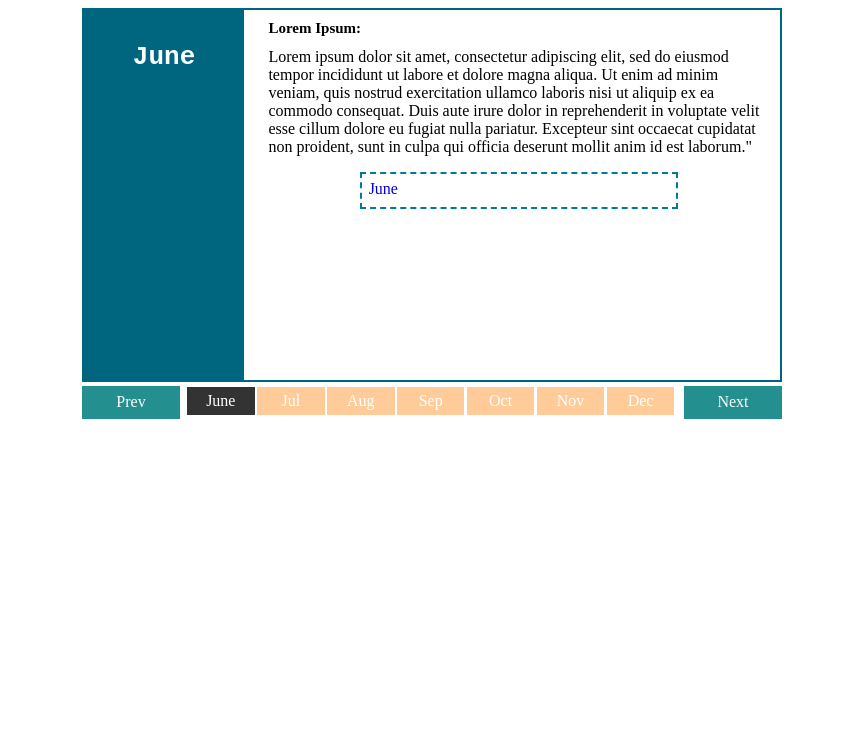
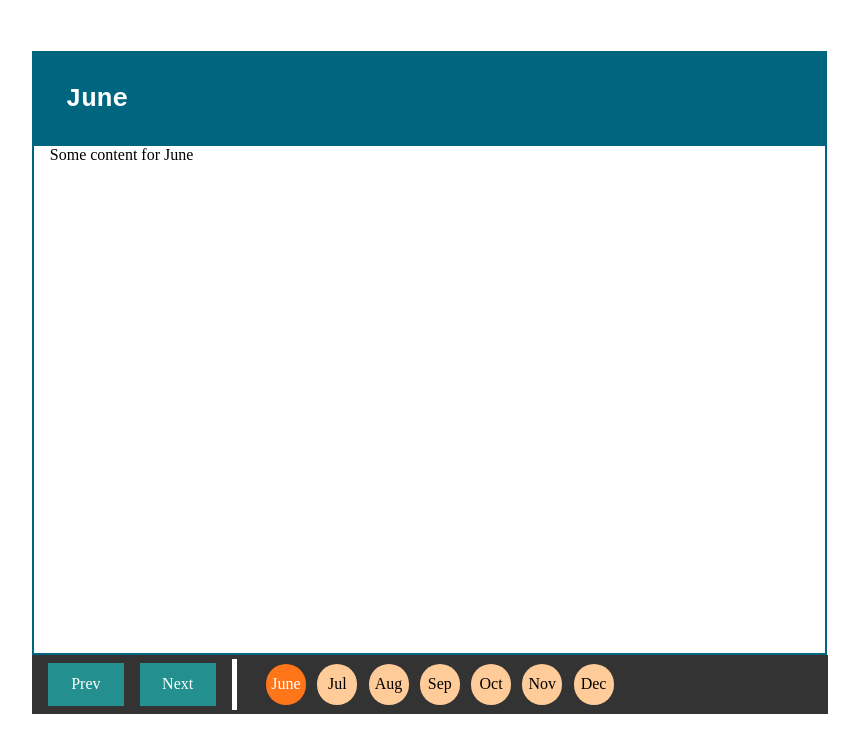
Before and after one commit to Mustafa-Haidari/slideshow-JS, a plain HTML site: page index.html in a window 1280 px wide. Shown: the whole page, without its empty margins (208-1067 px from the left). Drawn offline with Linux system fonts and the light colour scheme.

Commit message:
Add files via upload
This new files contain some updates to the UI

```diff
--- a/index.html
+++ b/index.html
@@ -1,12 +1,10 @@
 <link rel="stylesheet" href="style.css">
-
-
 
 
 <div class="container" id="monthlyprayer">
 
 
-    <div class="inner-wrapper">
+	<div class="content-wrapper">
 
 		<div class="slide">
 			<div class="monthDiv">
@@ -14,17 +12,7 @@
 					<h1>June</h1>
 				</div>
 				<div class="right">
-
-                    <h3>Lorem Ipsum:</h3>
-                    <p>Lorem ipsum dolor sit amet, consectetur adipiscing elit, sed do eiusmod tempor incididunt ut labore et dolore magna aliqua. Ut enim ad minim veniam, quis nostrud exercitation ullamco laboris nisi ut aliquip ex ea commodo consequat. Duis aute irure dolor in reprehenderit in voluptate velit esse cillum dolore eu fugiat nulla pariatur. Excepteur sint occaecat cupidatat non proident, sunt in culpa qui officia deserunt mollit anim id est laborum."</p>
-
-
-					<a href="#" target="_blank"><div class="parent-resource">
-                            <div class="resource">
-                                <p>June</p>
-                            </div>
-                    </div></a>
-
+				<p>Some content for June</p>
 				</div>
 			</div>
 		</div>
@@ -35,17 +23,7 @@
 					<h1>July</h1>
 				</div>
 				<div class="right">
-
-                    <h3>Lorem Ipsum:</h3>
-                    <p>Lorem ipsum dolor sit amet, consectetur adipiscing elit, sed do eiusmod tempor incididunt ut labore et dolore magna aliqua. Ut enim ad minim veniam, quis nostrud exercitation ullamco laboris nisi ut aliquip ex ea commodo consequat. Duis aute irure dolor in reprehenderit in voluptate velit esse cillum dolore eu fugiat nulla pariatur.</p>
-
-
-					<a href="#" target="_blank"><div class="parent-resource">
-                            <div class="resource">
-                                <p>July</p>
-                            </div>
-                    </div></a>
-
+				<p>Some content for July</p>
 				</div>
 			</div>
 		</div>
@@ -54,19 +32,10 @@
 			<div class="monthDiv">
 				<div class="left">
 					<h1>August</h1>
+
 				</div>
 				<div class="right">
-
-                    <h3>Lorem Ipsum:</h3>
-                    <p>Lorem ipsum dolor sit amet, consectetur adipiscing elit, sed do eiusmod tempor incididunt ut labore et dolore magna aliqua. Ut enim ad minim veniam, quis nostrud exercitation ullamco laboris nisi ut aliquip ex ea commodo consequat.</p>
-
-
-					<a href="#" target="_blank"><div class="parent-resource">
-                            <div class="resource">
-                                <p>August</p>
-                            </div>
-                    </div></a>
-
+				<p>Some content for August</p>
 				</div>
 			</div>
 		</div>
@@ -76,19 +45,13 @@
 				<div class="left">
 					<h1>September</h1>
 				</div>
-                <div class="right">
-
-                    <h3>Lorem Ipsum:</h3>
-                    <p>Lorem ipsum dolor sit amet, consectetur adipiscing elit, sed do eiusmod tempor incididunt ut labore et dolore magna aliqua. Ut enim ad minim veniam, quis nostrud exercitation ullamco laboris nisi ut aliquip ex ea commodo consequat. Duis aute irure dolor in reprehenderit in voluptate velit esse cillum dolore eu fugiat nulla pariatur.</p>
 
 
-					<a href="#" target="_blank"><div class="parent-resource">
-                            <div class="resource">
-                                <p>September</p>
+				<div class="right">
+				<p>Some content for September</p>
 				</div>
-                    </div></a>
 
-                </div>
+
 			</div>
 		</div>
 
@@ -98,17 +61,7 @@
 					<h1>October</h1>
 				</div>
 				<div class="right">
-
-                    <h3>Lorem Ipsum:</h3>
-                    <p>Lorem ipsum dolor sit amet, consectetur adipiscing elit, sed do eiusmod tempor incididunt ut labore et dolore magna aliqua.</p>
-
-
-					<a href="#" target="_blank"><div class="parent-resource">
-                            <div class="resource">
-                                <p>October</p>
-                            </div>
-                    </div></a>
-
+				<p>Some content for October</p>
 				</div>
 			</div>
 		</div>
@@ -119,17 +72,7 @@
 					<h1>November</h1>
 				</div>
 				<div class="right">
-
-                    <h3>Lorem Ipsum:</h3>
-                    <p>Lorem ipsum dolor sit amet, consectetur adipiscing elit, sed do eiusmod tempor incididunt ut labore et dolore magna aliqua. Ut enim ad minim veniam, quis nostrud exercitation ullamco laboris nisi ut aliquip ex ea commodo consequat. Duis aute irure dolor in reprehenderit in voluptate velit esse cillum dolore eu fugiat nulla pariatur. Excepteur sint occaecat cupidatat non proident, sunt in culpa qui officia deserunt mollit anim id est laborum."</p>
-
-
-					<a href="#" target="_blank"><div class="parent-resource">
-                            <div class="resource">
-                                <p>November</p>
-                            </div>
-                    </div></a>
-
+				<p>Some content for November</p>
 				</div>
 			</div>
 		</div>
@@ -140,25 +83,22 @@
 					<h1>December</h1>
 				</div>
 				<div class="right">
-
-                    <h3>Lorem Ipsum:</h3>
-                    <p>Lorem ipsum dolor sit amet, consectetur adipiscing elit, sed do eiusmod tempor incididunt ut labore et dolore magna aliqua. Ut enim ad minim veniam, quis nostrud exercitation ullamco laboris nisi ut aliquip ex ea commodo consequat. Duis aute irure dolor in reprehenderit in voluptate velit esse cillum dolore eu fugiat nulla pariatur.</p>
-
-
-					<a href="#" target="_blank"><div class="parent-resource">
-                            <div class="resource">
-                                <p>December</p>
-                            </div>
-                    </div></a>
-
+				<p>Some content for December</p>
 				</div>
 			</div>
 		</div>
 
 	</div>
 
+
+	<div class="event-handlers">
+
 		<div class="button prev">
 			<p>Prev</p>
+		</div>
+
+		<div class="button next">
+			<p>Next</p>
 		</div>
 
 		<div class="months">
@@ -172,8 +112,7 @@
 				<p id="7" class="month" style="margin-right:0;">Dec</p>
 			</div>
 		</div>
-    <div class="button next">
-        <p>Next</p>
+
 	</div>
 
 </div>
@@ -181,8 +120,4 @@
 
 
 
-
-
-
-
 <script src="script.js"></script>
--- a/script.js
+++ b/script.js
@@ -1,17 +1,3 @@
-/*!
- * Slideshow v1
- * by Mustafa Haidari
- *
- * Copyright (c) 2018 Mustafa Haidari
- * Released under the MIT license
- * https://github.com/Mustafa-Haidari/slideshow-JS/blob/master/LICENSE
- *
- */
-
-
-
-
-
 
 	var myIndex = 0;
 
@@ -22,21 +8,22 @@ var slider = function() {
 		for (var i = 0; i < x.length; i++) {
 			x[i].style.display = "none";
 			x[myIndex].style.display = "block";
-		month[myIndex].style.backgroundColor = '#333';
+			month[myIndex].style.backgroundColor = '#ff751a';
+			month[myIndex].style.color = '#fff';
 		}
+
 
 
 
 		// next
 		var next = document.querySelector('.next');
+
 		if (window.addEventListener) {
 			next.addEventListener('click', function() {
 				myIndex++;
 				nextPrev();
 			});
-	}
-	// next for IE8
-	else if (window.attachEvent) {
+		} else if (window.attachEvent) {
 			next.attachEvent('onclick', function() {
 				myIndex++;
 				nextPrev();
@@ -46,14 +33,13 @@ var slider = function() {
 
 		// prev
 		var prev = document.querySelector('.prev');
+
 		if (window.addEventListener) {
 			prev.addEventListener('click', function() {
 				myIndex--;
 				nextPrev();
 			});
-	}
-	// prev for IE8
-	else if (window.attachEvent) {
+		} else if (window.attachEvent) {
 			prev.attachEvent('onclick', function() {
 				myIndex--;
 				nextPrev();
@@ -62,7 +48,6 @@ var slider = function() {
 
 
 
-	// function for NEXT and PREV buttons
 		function nextPrev() {
 			if (myIndex > x.length - 1) {
 				myIndex = 0
@@ -76,37 +61,43 @@ var slider = function() {
 			}
 			for (var i = 0; i < month.length; i++) {
 				month[i].style.backgroundColor = '#ffcc99';
-			month[myIndex].style.backgroundColor = '#333';
+				month[i].style.color = '#333';
+				month[myIndex].style.backgroundColor = '#ff751a';
+				month[myIndex].style.color = '#fff';
 			}
 		}
 
 
 
 
-	// events for months index
-	for(var monthIdx = 0; monthIdx<month.length; monthIdx++){
+
+		for (var monthIdx = 0; monthIdx < month.length; monthIdx++) {
 			if (window.addEventListener) {
-		month[monthIdx].addEventListener('click', function(e){
-			var monthId = e.target.id-1;
+				month[monthIdx].addEventListener('click', function(e) {
+					var monthId = e.target.id - 1;
 					myIndex = monthId;
-			for(var slideIdx = 0; slideIdx<x.length; slideIdx++){
+					for (var slideIdx = 0; slideIdx < x.length; slideIdx++) {
 						x[slideIdx].style.display = "none";
 						month[slideIdx].style.backgroundColor = '#ffcc99';
+						month[slideIdx].style.color = '#333';
 					}
 					x[myIndex].style.display = "block";
-			month[myIndex].style.backgroundColor = '#333';
+					month[myIndex].style.backgroundColor = '#ff751a';
+					month[myIndex].style.color = '#fff';
 				});
 			}
 			if (window.attachEvent) {
-		month[monthIdx].attachEvent('onclick', function(e){
-			var monthId = e.srcElement.id-1;
+				month[monthIdx].attachEvent('onclick', function(e) {
+					var monthId = e.srcElement.id - 1;
 					myIndex = monthId;
-			for(var slideIdx = 0; slideIdx<x.length; slideIdx++){
+					for (var slideIdx = 0; slideIdx < x.length; slideIdx++) {
 						x[slideIdx].style.display = "none";
 						month[slideIdx].style.backgroundColor = '#ffcc99';
+						month[slideIdx].style.color = '#333';
 					}
 					x[myIndex].style.display = "block";
-			month[myIndex].style.backgroundColor = '#333';
+					month[myIndex].style.backgroundColor = '#ff751a';
+					month[myIndex].style.color = '#fff';
 				});
 			}
 		}
--- a/style.css
+++ b/style.css
@@ -1,103 +1,76 @@
+
 @import url('https://fonts.googleapis.com/css?family=Montserrat');
+
+
+/* container stylesheet */
+.container {
+	max-width: 800px;
+	margin: 4% auto;
+	overflow: hidden;
+}
 
 
 
 
-.container {
-	max-width: 700px;
-	margin: auto;
+
+/* container inner stylesheet */
+
+.content-wrapper {
+	border: #006680 2px solid;
+	width: 98.9%;
 	overflow: hidden;
-}
-
-.months {
-	width: 70%;
-	overflow: hidden;
-	margin: 0 1%;
-	float: left;
-}
-
-.months>div {
-	margin: auto;
-}
-
-.btn-wrapper {
-	float: none;
-	overflow: hidden;
-	margin-top: 1%;
-}
-
-.button {
-	width: 14%;
-	background-color: #248f8f;
-	margin-bottom: .5%;
-	margin-top: .5%;
-	text-align: center;
-	cursor: pointer;
-}
-
-.button p {
-	color: #fff !important;
-	padding: 8% 0;
-	margin: 0;
-}
-
-.container .prev {
-	float: left;
-}
-
-.container .next {
-	float: right;
-}
-
-.month {
-	width: 13.8%;
-	margin: 1% .48% 0 0;
-	background-color: #ffcc99;
-	float: left;
-	overflow: hidden;
-	padding: 1% 0;
-	text-align: center;
-	color: #fff !important;
-	min-width: 30px;
-	cursor: pointer;
-}
-
-
-.slide {
-	OVERFLOW: hidden;
-	BORDER-TOP: #006680 2px solid;
-	BORDER-RIGHT: #006680 2px solid;
-	BORDER-BOTTOM: #006680 2px solid;
-	MIN-HEIGHT: 200px;
-	BORDER-LEFT: #006680 2px solid;
-	MAX-HEIGHT: 370px;
-	min-width: 690px;
+	height: 600px;
 }
 
 .monthDiv .left {
-	WIDTH: 23%;
-	FLOAT: left;
-	PADDING-BOTTOM: 55%;
-	TEXT-ALIGN: center;
 	BACKGROUND-COLOR: #006680;
-	MARGIN-RIGHT: 2%
+	overflow: hidden;
 }
 
 .monthDiv .left H1 {
 	FONT-SIZE: 26px;
+	float: left;
 	FONT-FAMILY: monospace;
 	COLOR: white;
-	PADDING-BOTTOM: 1%;
-	PADDING-TOP: 20%;
-	PADDING-LEFT: 1%;
+	padding: 4%;
 	MARGIN: 0px;
-	PADDING-RIGHT: 1%
 }
 
+.monthDiv .left .resource {
+	BORDER-TOP: orange 2px dashed;
+	BORDER-RIGHT: orange 2px dashed;
+	display: inline-block;
+	float: right;
+	padding: 1% 3%;
+	BORDER-BOTTOM: orange 2px dashed;
+	MIN-HEIGHT: 20px;
+	BORDER-LEFT: orange 2px dashed;
+	MARGIN: 3%;;
+	transition: all .5s ease
+}
+
+.monthDiv .left .resource p {
+	margin: 0;
+	color: white;
+	transition: all .5s ease
+}
+
+.monthDiv .left .resource:hover {
+	BACKGROUND-COLOR: #2eb8b8;
+	BORDEr: #2eb8b8 2px solid;
+}
+
+.monthDiv .left A {
+	TEXT-DECORATION: none !important
+}
+
+
+
+
+
 .monthDiv .right {
-	WIDTH: 75%;
-	FLOAT: left;
 	PADDING-BOTTOM: 2%;
+	height: 100%;
 }
 
 .monthDiv .right P {
@@ -117,36 +90,100 @@
 	font-size: 15px;
 }
 
-.monthDiv .right .parent-resource {
-	BORDER-TOP: #007a99 2px dashed;
-	BORDER-RIGHT: #007a99 2px dashed;
-	WIDTH: 60%;
-	BORDER-BOTTOM: #007a99 2px dashed;
-	MIN-HEIGHT: 20px;
-	BORDER-LEFT: #007a99 2px dashed;
-	MARGIN: 2% auto;
-	transition: all .5s ease
+
+
+
+
+
+/* Next Prev buttons */
+
+
+.container .event-handlers {
+	background-color: #333;
+	overflow: hidden;
+	width: 99.5%;
 }
 
-.monthDiv .right .parent-resource:hover {
-	BACKGROUND-COLOR: #007a99;
+
+.container .prev {
+	margin-left: 2%;
+}
+
+.container .next {
+	margin-right: 2%;
+}
+
+
+.button {
+	background-color: #248f8f;
+	margin: 1%;
+	width: 60px;
+	padding: 1%;
+	text-align: center;
+	cursor: pointer;
+	float: left;
+}
+
+.button:hover {
+	background-color: #196666;
+}
+
+.button p {
+	color: #fff !important;
+	padding: 8% 0;
+	margin: 0;
+}
+
+
+
+
+
+/* Months buttons */
+
+.event-handlers {
+	text-align: center;
+}
+
+.months {
+	overflow: hidden;
+	margin: .5%;
+	padding-left: 3%;
+	border-left: 5px solid #fff;
+}
+
+.months>div {
+	margin: auto;
+}
+
+.btn-wrapper {
+	float: none;
+	overflow: hidden;
+	margin-top: 1%;
+}
+
+.month {
+	width: 40px;
+	border-radius: 25px;
+	margin: 1%;
+	background-color: #ffcc99;
+	float: left;
+	overflow: hidden;
+	padding: 2% 0;
+	text-align: center;
+	cursor: pointer;
+}
+
+.month:hover{
+	background: #ff751a !important;
 	color: #fff !important;
 }
 
-.monthDiv .right .resource {
-	MARGIN: 2% auto;
-}
-
-.monthDiv .right A {
-	TEXT-DECORATION: none !important
-}
-
-.monthDiv .right .parent-resource:hover P {
-	TEXT-DECORATION: none;
-	COLOR: white !important
-}
 
 
+
+
+
+/* responsive */
 
 @media (min-width: 1px) and (max-width: 600px) {
 	.slide {
```
Lines whose indentation alone changed are shown as unchanged.
